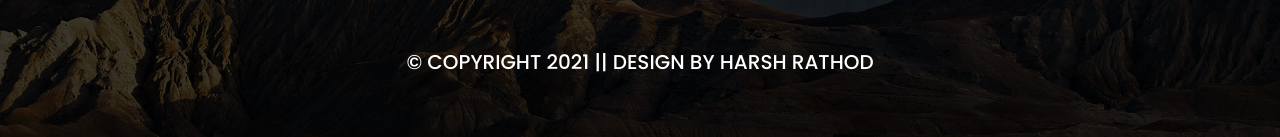
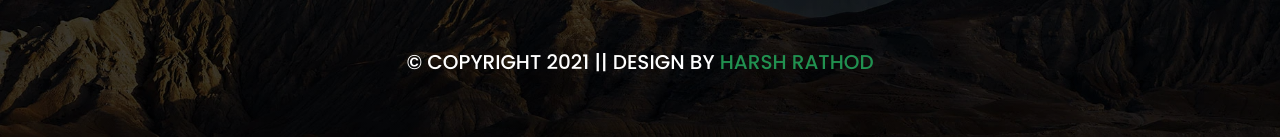
Before and after one commit to harsh99990/tours-travels, a website: page index.html in a window 1280 px wide. Shown: the part 6811-6948 px from the top of the page. Drawn offline with nearby package versions, Linux system fonts and the light colour scheme.

Commit message:
Update index.html

```diff
--- a/index.html
+++ b/index.html
@@ -605,7 +605,7 @@
             </div>
         </div>
         <div class="credit">
-            © COPYRIGHT 2021 || DESIGN BY HARSH RATHOD
+            © COPYRIGHT 2021 || DESIGN BY <span>HARSH RATHOD</span>
         </div>
     </section>
     <!-- script -->
```
